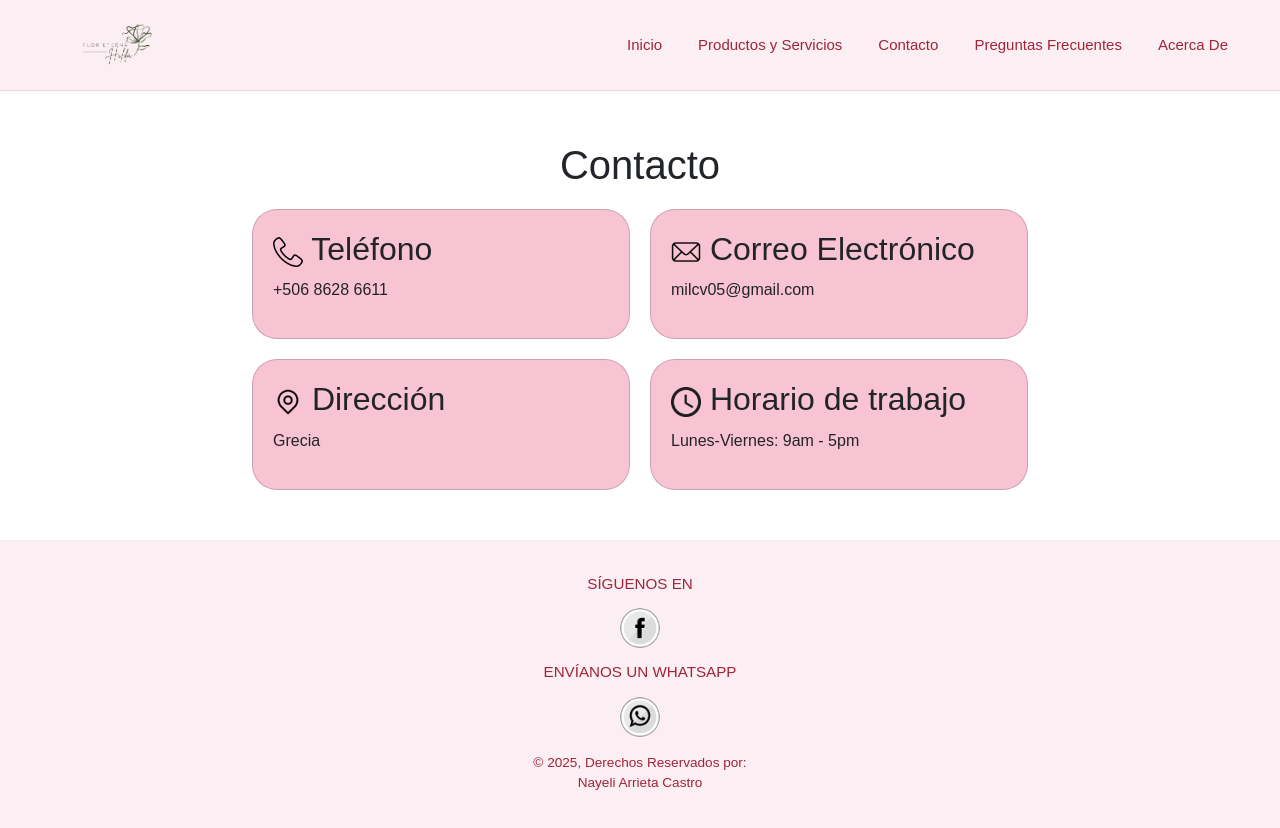
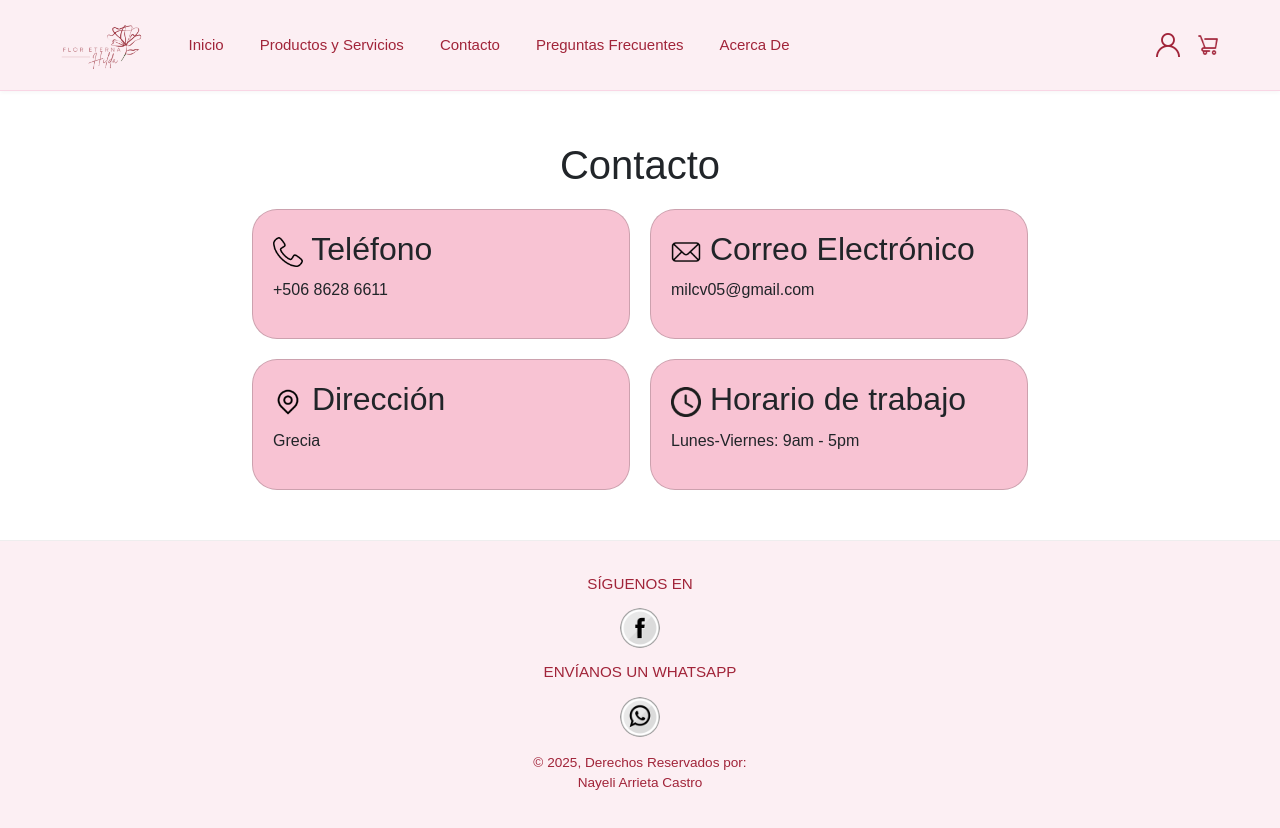
Before and after one commit to Nayeli02-web/Proyecto, a plain HTML site: page Contacto.html in a window 1280 px wide. Drawn offline with nearby package versions, Linux system fonts and the light colour scheme.

Commit message:
hice uno cambio en el navegador para agregar el login y el carrito

```diff
--- a/Contacto.html
+++ b/Contacto.html
@@ -21,23 +21,33 @@
     <body>
 
         <nav class="navbar navbar-expand-lg">
-            <div class="container-fluid">
-                <a class="navbar-brand ms-4" href="#">
-                    <img src="Imagenes/Flor Eterna Hilda 1.png" alt="Flor Eterna Hilda">
-                </a>
+            <div class="container-fluid d-flex align-items-center justify-content-between">
+
+                <div class="d-flex align-items-center">
+                    <a class="navbar-brand me-4" href="#">
+                        <img src="Imagenes/Flor Eterna.png" alt="Flor Eterna Hilda">
+                    </a>
+
+                    <div class="collapse navbar-collapse" id="navbarNav">
+                        <ul class="navbar-nav d-flex flex-row flex-wrap align-items-center">
+                            <li class="nav-item"><a class="nav-link" href="index.html">Inicio</a></li>
+                            <li class="nav-item"><a class="nav-link" href="Productos.html">Productos y Servicios</a></li>
+                            <li class="nav-item"><a class="nav-link" href="Contacto.html">Contacto</a></li>
+                            <li class="nav-item"><a class="nav-link" href="PreguntasFrecuentes.html">Preguntas Frecuentes</a></li>
+                            <li class="nav-item"><a class="nav-link" href="Autor.html">Acerca De</a></li>
+                        </ul>
+                    </div>
+                </div>
+
+                <div class="iconos-navbar d-flex align-items-center gap-3 me-3">
+                    <a href="Login.html"><img src="Imagenes/login.png" alt="Usuario" class="icono-navbar"></a>
+                    <a href="#"><img src="Imagenes/carrito.png" alt="Carrito" class="icono-navbar"></a>
+                </div>
+
                 <button class="navbar-toggler" type="button" data-bs-toggle="collapse" data-bs-target="#navbarNav"
                     aria-controls="navbarNav" aria-expanded="false" aria-label="Toggle navigation">
                     <span class="navbar-toggler-icon"></span>
                 </button>
-                <div class="collapse navbar-collapse" id="navbarNav">
-                    <ul class="navbar-nav ms-auto">
-                        <li class="nav-item"><a class="nav-link" href="index.html">Inicio</a></li>
-                        <li class="nav-item"><a class="nav-link" href="Productos.html">Productos y Servicios</a></li>
-                        <li class="nav-item"><a class="nav-link" href="Contacto.html">Contacto</a></li>
-                        <li class="nav-item"><a class="nav-link" href="#">Preguntas Frecuentes</a></li>
-                        <li class="nav-item"><a class="nav-link" href="Autor.html">Acerca De</a></li>
-                    </ul>
-                </div>
             </div>
         </nav>
 
```
Also changed, not shown: Autor.html (+23 -13 lines), Detalles.html (+23 -13 lines), Productos.html (+23 -13 lines), index.html (+25 -13 lines).
